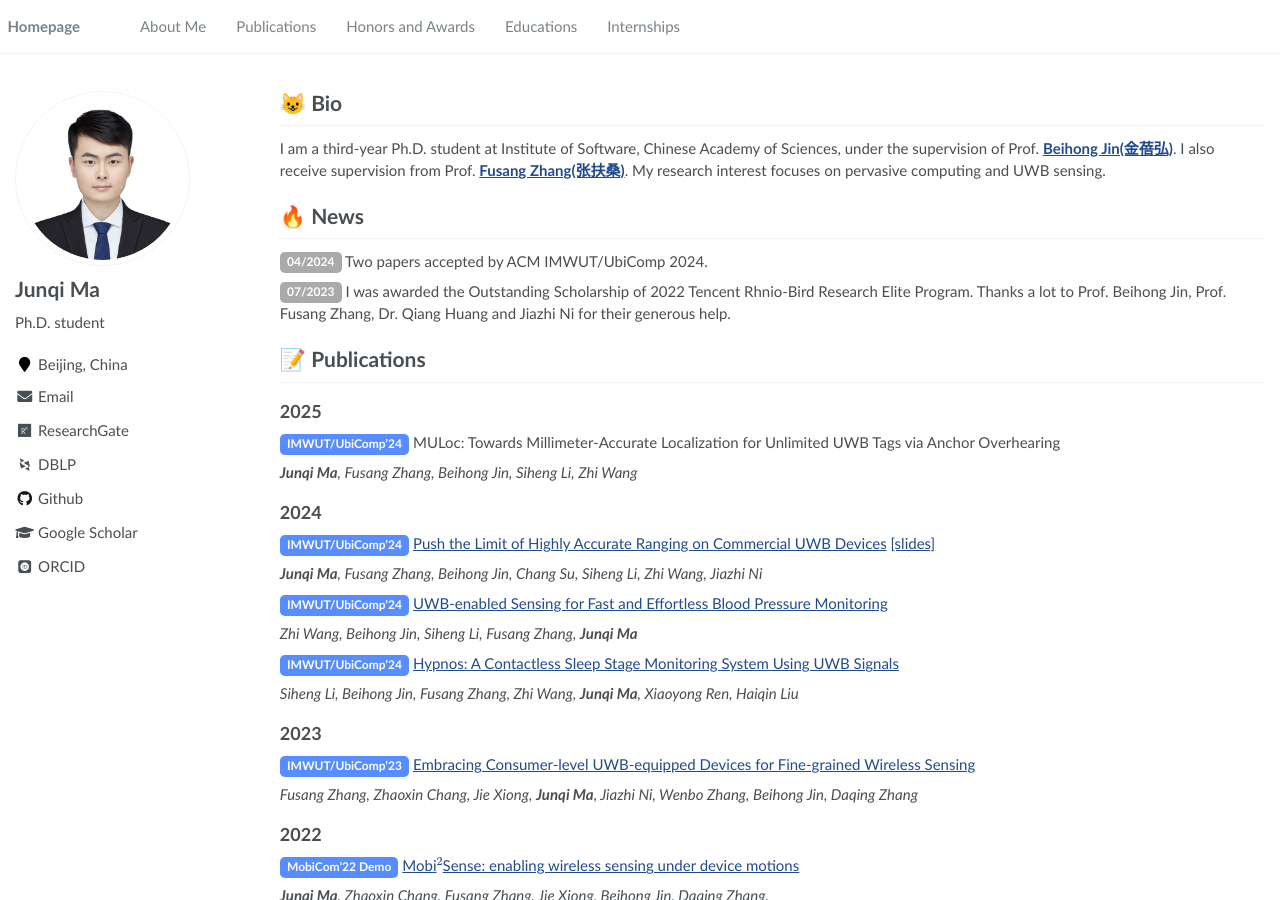
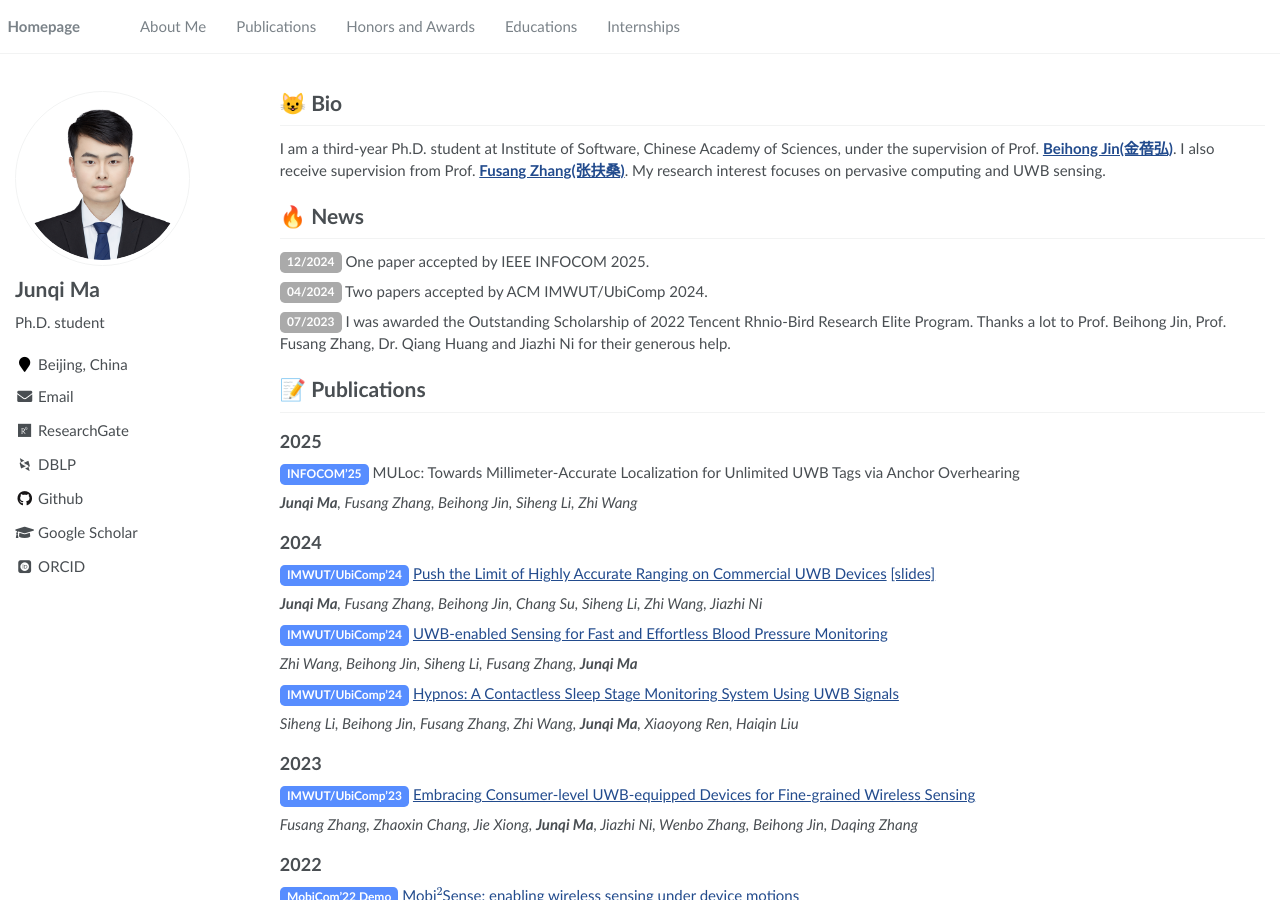
Before and after one commit to junqi-ma/junqi-ma.github.io, a Jekyll site: the page built from _pages/about.md, in a window 1280 px wide and 900 px high. Built offline with Jekyll 4.4.1, drawn with Linux system fonts in a browser that asks for light colours; some web fonts are replaced; formulas are drawn with MathJax 3.

Commit message:
Update about.md

```diff
--- a/_pages/about.md
+++ b/_pages/about.md
@@ -53,13 +53,15 @@ redirect_from:
 I am a third-year Ph.D. student at Institute of Software, Chinese Academy of Sciences, under the supervision of Prof. **[Beihong Jin(金蓓弘)](http://work.iscas.ac.cn/index.php/Jinbeihong/index/)**. I also receive supervision from Prof. **[Fusang Zhang(张扶桑)](https://people.ucas.ac.cn/~zhangfusang?language=en)**. My research interest focuses on pervasive computing and UWB sensing.
 
 # 🔥 News
+<span class = 'label label-time'>12/2024</span> One paper accepted by IEEE INFOCOM 2025.
+
 <span class = 'label label-time'>04/2024</span> Two papers accepted by ACM IMWUT/UbiComp 2024.
 
 <span class = 'label label-time'>07/2023</span> I was awarded the Outstanding Scholarship of 2022 Tencent Rhnio-Bird Research Elite Program. Thanks a lot to Prof. Beihong Jin, Prof. Fusang Zhang, Dr. Qiang Huang and Jiazhi Ni for their generous help.
 
 # 📝 Publications
 ## 2025
-<span class = 'label label-conf'>IMWUT/UbiComp'24</span> MULoc: Towards Millimeter-Accurate Localization for Unlimited UWB Tags via Anchor Overhearing
+<span class = 'label label-conf'>INFOCOM'25</span> MULoc: Towards Millimeter-Accurate Localization for Unlimited UWB Tags via Anchor Overhearing
 
 ***Junqi Ma**, Fusang Zhang, Beihong Jin, Siheng Li, Zhi Wang*
 
```
